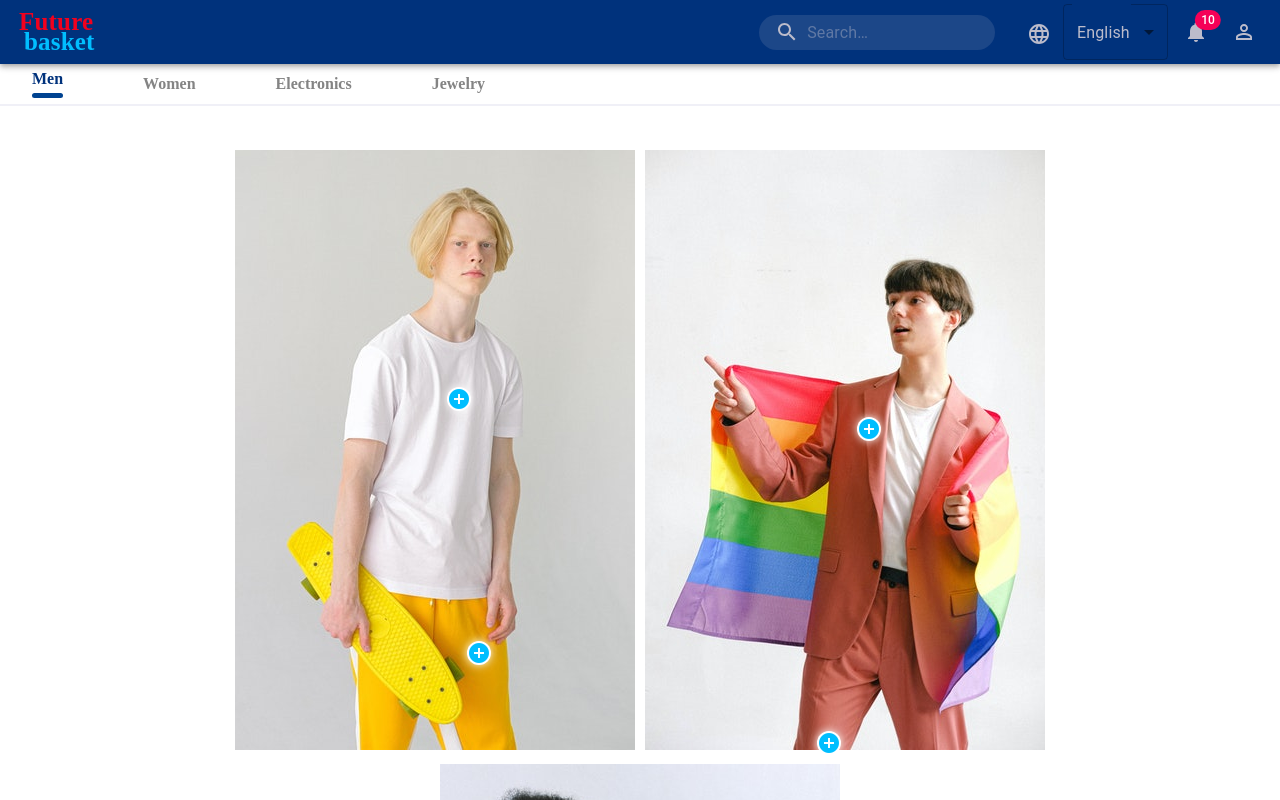
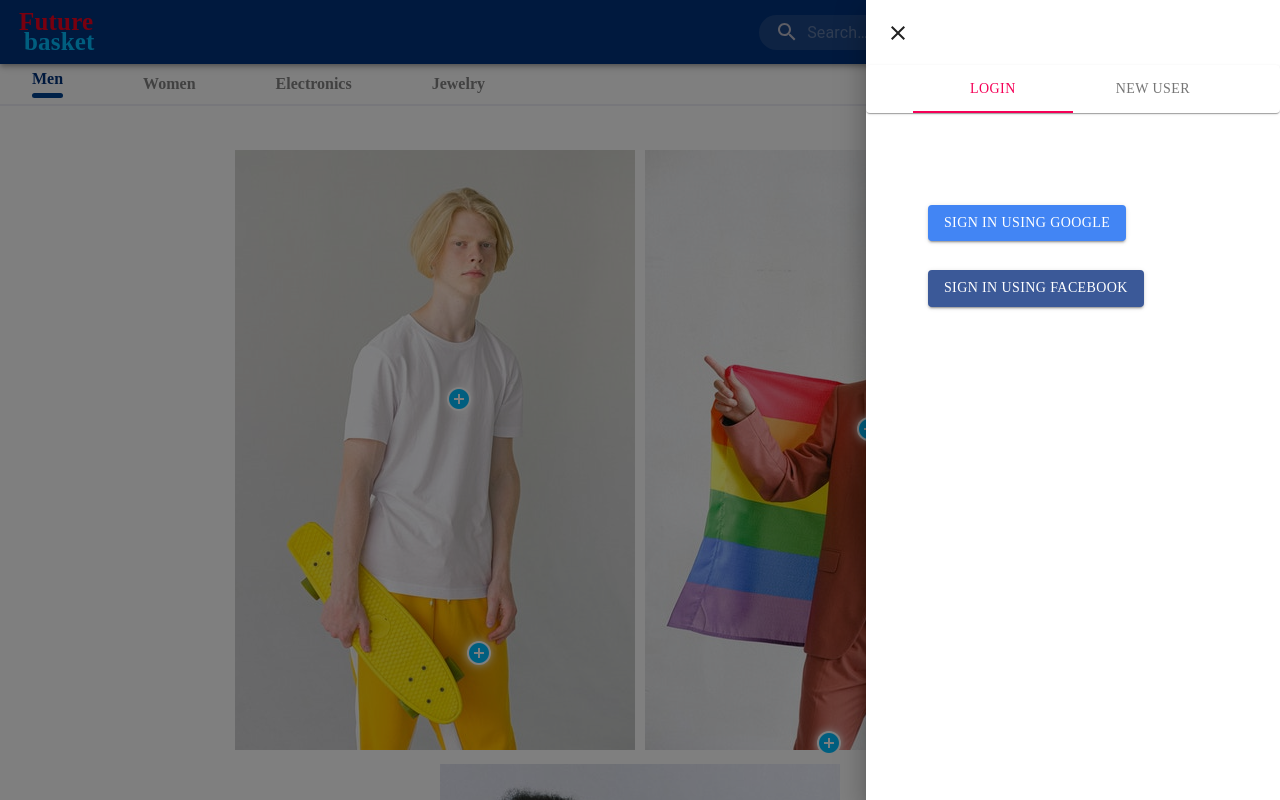
Before and after one commit to pesto-students/little-tags-ShankarRaknahs-frontend, a React (Create React App) app in the folder futurebasket/: page / in a window 1280 px wide. Both pictures are taken after a click on the button 1244 px from the left and 32 px from the top of the page. Shown: the top 800 px of the page. Built offline with nearby package versions, Linux system fonts and the light colour scheme.

Commit message:
Design page for Sign In and Sign Up screens with Google and Facebook buttons

```diff
--- /dev/null
+++ b/futurebasket/src/components/Button/Button.js
@@ -0,0 +1,19 @@
+import Button from '@material-ui/core/Button';
+
+const ButtonPrimary = ({ btnClr, textClr, children }) => {
+  return (
+    <Button
+      variant='contained'
+      style={{
+        backgroundColor: btnClr,
+        color: textClr,
+        marginTop: '10%',
+        alignSelf: 'center',
+      }}
+    >
+      {children}
+    </Button>
+  );
+};
+
+export default ButtonPrimary;
--- /dev/null
+++ b/futurebasket/src/components/Login/FacebookSignIn.js
@@ -0,0 +1,13 @@
+import ButtonPrimary from '../Button/Button';
+import COLORS from '../../config/colors.config';
+
+const FacebookSignIn = ({ action }) => {
+  return (
+    <ButtonPrimary btnClr={COLORS.FACEBOOK} textClr={COLORS.LIGHT}>
+      {' '}
+      {action} using Facebook{' '}
+    </ButtonPrimary>
+  );
+};
+
+export default FacebookSignIn;
--- /dev/null
+++ b/futurebasket/src/components/Login/Form.js
@@ -0,0 +1,44 @@
+import React from 'react';
+import { Paper, Tabs, Tab } from '@material-ui/core';
+import { TabPanel, a11yProps } from './utilities/utilities';
+
+import Google from '../Login/GoogleSignIn';
+import Facebook from '../Login/FacebookSignIn';
+import useStyles from './styles';
+
+const LoginForm = () => {
+  const classes = useStyles();
+
+  const [value, setValue] = React.useState(0);
+
+  const handleChange = (event, newValue) => {
+    setValue(newValue);
+  };
+
+  return (
+    <>
+      <Paper>
+        <Tabs
+          value={value}
+          onChange={handleChange}
+          aria-label='User Authentication'
+          textColor='secondary'
+          centered
+        >
+          <Tab label='LOGIN' {...a11yProps(0)} />
+          <Tab label='NEW USER' {...a11yProps(1)} />
+        </Tabs>
+      </Paper>
+      <TabPanel value={value} index={0}>
+        <Google action={'sign in'} />
+        <Facebook action={'Sign in'} />
+      </TabPanel>
+      <TabPanel value={value} index={1}>
+        <Google action={'sign up'} className={classes.btn} />
+        <Facebook action={'Sign up'} className={classes.btn} />
+      </TabPanel>
+    </>
+  );
+};
+
+export default LoginForm;
--- /dev/null
+++ b/futurebasket/src/components/Login/GoogleSignIn.js
@@ -0,0 +1,13 @@
+import ButtonPrimary from '../Button/Button';
+import COLORS from '../../config/colors.config';
+
+const GoogleSignIn = ({ action }) => {
+  return (
+    <ButtonPrimary btnClr={COLORS.GOOGLE} textClr={COLORS.LIGHT}>
+      {' '}
+      {action} using Google{' '}
+    </ButtonPrimary>
+  );
+};
+
+export default GoogleSignIn;
--- /dev/null
+++ b/futurebasket/src/components/Login/styles.js
@@ -0,0 +1,9 @@
+import { makeStyles } from '@material-ui/core';
+
+const useStyles = makeStyles({
+  btn: {
+    marginTop: '20%',
+  },
+});
+
+export default makeStyles;
--- /dev/null
+++ b/futurebasket/src/components/Login/utilities/utilities.js
@@ -0,0 +1,38 @@
+import Typography from '@material-ui/core/Typography';
+import Box from '@material-ui/core/Box';
+import PropTypes from 'prop-types';
+
+function TabPanel(props) {
+  const { children, value, index, ...other } = props;
+
+  return (
+    <div
+      role='tabpanel'
+      hidden={value !== index}
+      id={`simple-tabpanel-${index}`}
+      aria-labelledby={`simple-tab-${index}`}
+      {...other}
+    >
+      {value === index && (
+        <Box p={'10%'} m={'5%'}>
+          <Typography>{children}</Typography>
+        </Box>
+      )}
+    </div>
+  );
+}
+
+TabPanel.propTypes = {
+  children: PropTypes.node,
+  index: PropTypes.any.isRequired,
+  value: PropTypes.any.isRequired,
+};
+
+function a11yProps(index) {
+  return {
+    id: `simple-tab-${index}`,
+    'aria-controls': `simple-tabpanel-${index}`,
+  };
+}
+
+export { TabPanel, a11yProps };
--- a/futurebasket/src/components/Profile/Profile.js
+++ b/futurebasket/src/components/Profile/Profile.js
@@ -1,25 +1,55 @@
-import { IconButton } from '@material-ui/core';
+import React from 'react';
 
-import { PersonOutlineOutlined } from '@material-ui/icons/';
+import LoginForm from '../Login/Form';
+import { IconButton, SwipeableDrawer } from '@material-ui/core';
+import { PersonOutlineOutlined, Close } from '@material-ui/icons/';
+
 import APP from '../../config/app.config';
 import { useStyles } from './styles';
 
 const Profile = ({ id }) => {
+  console.log(id);
+
   const classes = useStyles();
+  const [isProfile, setProfile] = React.useState(false);
+
+  const toggleProfileWindow = (open) => (event) => {
+    if (
+      event &&
+      event.type === 'keydown' &&
+      (event.key === 'Tab' || event.key === 'Shift')
+    ) {
+      return;
+    }
+
+    setProfile(open);
+  };
 
   return (
+    <>
       <IconButton
         edge='end'
         aria-label='account of current user'
         aria-controls={id}
         aria-haspopup='true'
-      onClick={() => {}}
+        onClick={toggleProfileWindow(true)}
         color='inherit'
       >
         <PersonOutlineOutlined
           className={id === APP.DESKTOP_ID ? classes.icon : classes.mobileicon}
         />
       </IconButton>
+
+      <SwipeableDrawer
+        anchor={'right'}
+        open={isProfile}
+        onClose={toggleProfileWindow(false)}
+        onOpen={toggleProfileWindow(true)}
+      >
+        <Close className={classes.close} onClick={toggleProfileWindow(false)} />
+        <LoginForm className={classes.form} />
+      </SwipeableDrawer>
+    </>
   );
 };
 
--- a/futurebasket/src/components/Profile/styles.js
+++ b/futurebasket/src/components/Profile/styles.js
@@ -1,4 +1,4 @@
-import { fade, makeStyles } from '@material-ui/core/styles';
+import { makeStyles } from '@material-ui/core/styles';
 import COLORS from '../../config/colors.config';
 
 export const useStyles = makeStyles((theme) => ({
@@ -8,4 +8,11 @@ export const useStyles = makeStyles((theme) => ({
   mobileicon: {
     color: COLORS.PRIMARY,
   },
+  close: {
+    margin: '5%',
+    cursor: 'pointer',
+  },
+  form: {
+    marginLeft: '5%',
+  },
 }));
--- a/futurebasket/src/config/colors.config.js
+++ b/futurebasket/src/config/colors.config.js
@@ -3,8 +3,11 @@ const COLORS = {
   SECONDARY: '#00BEFF',
   TITLE1: '#F1011E',
   DARK: '#000000',
+  LIGHT: '#ffffff',
   SILVERSAND: '#848484',
   ICON: '#BCBCCB',
+  GOOGLE: '#4285F4',
+  FACEBOOK: '#3B5998',
 };
 
 export default COLORS;
```
Lines whose indentation alone changed are shown as unchanged.
